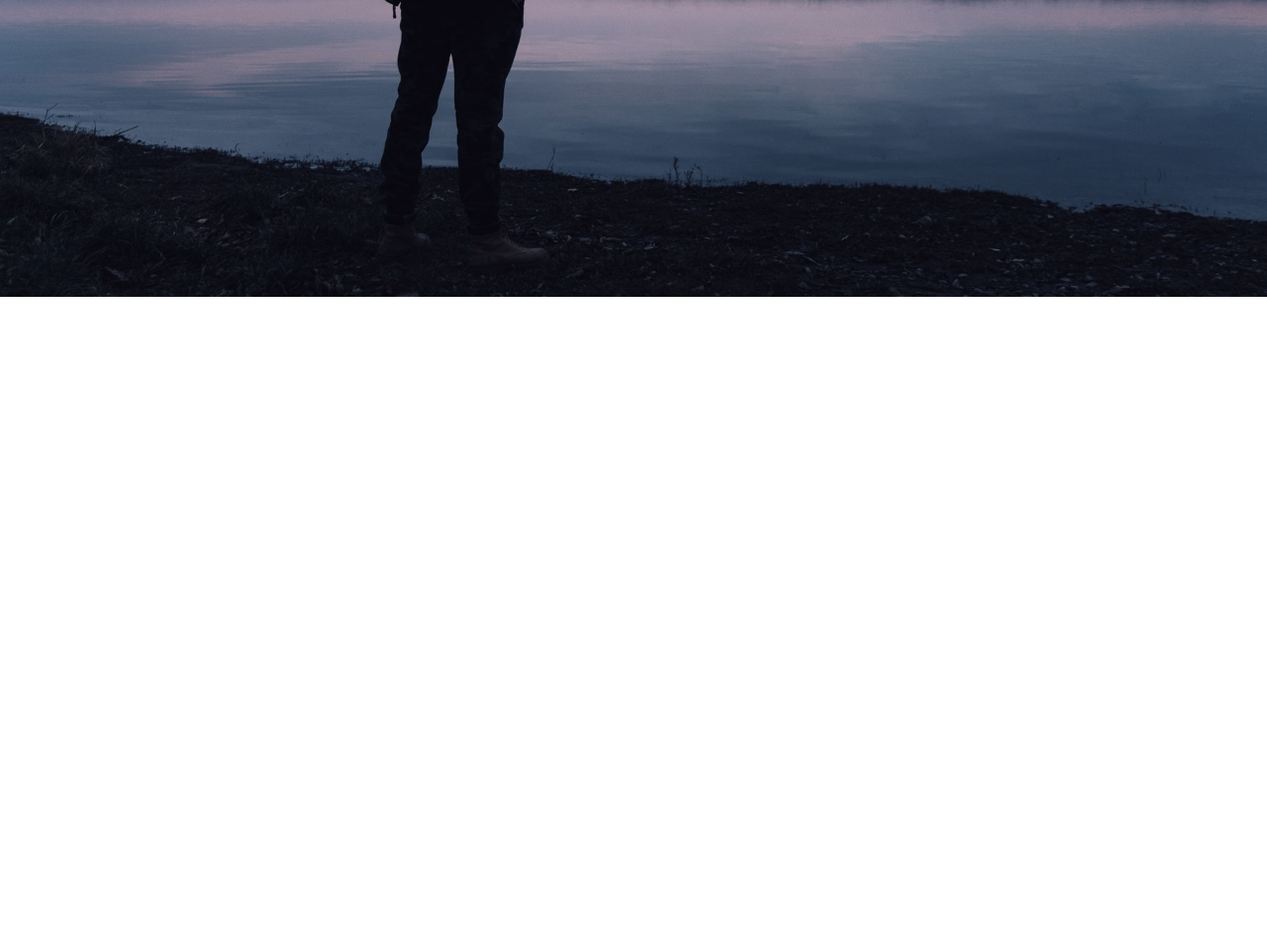
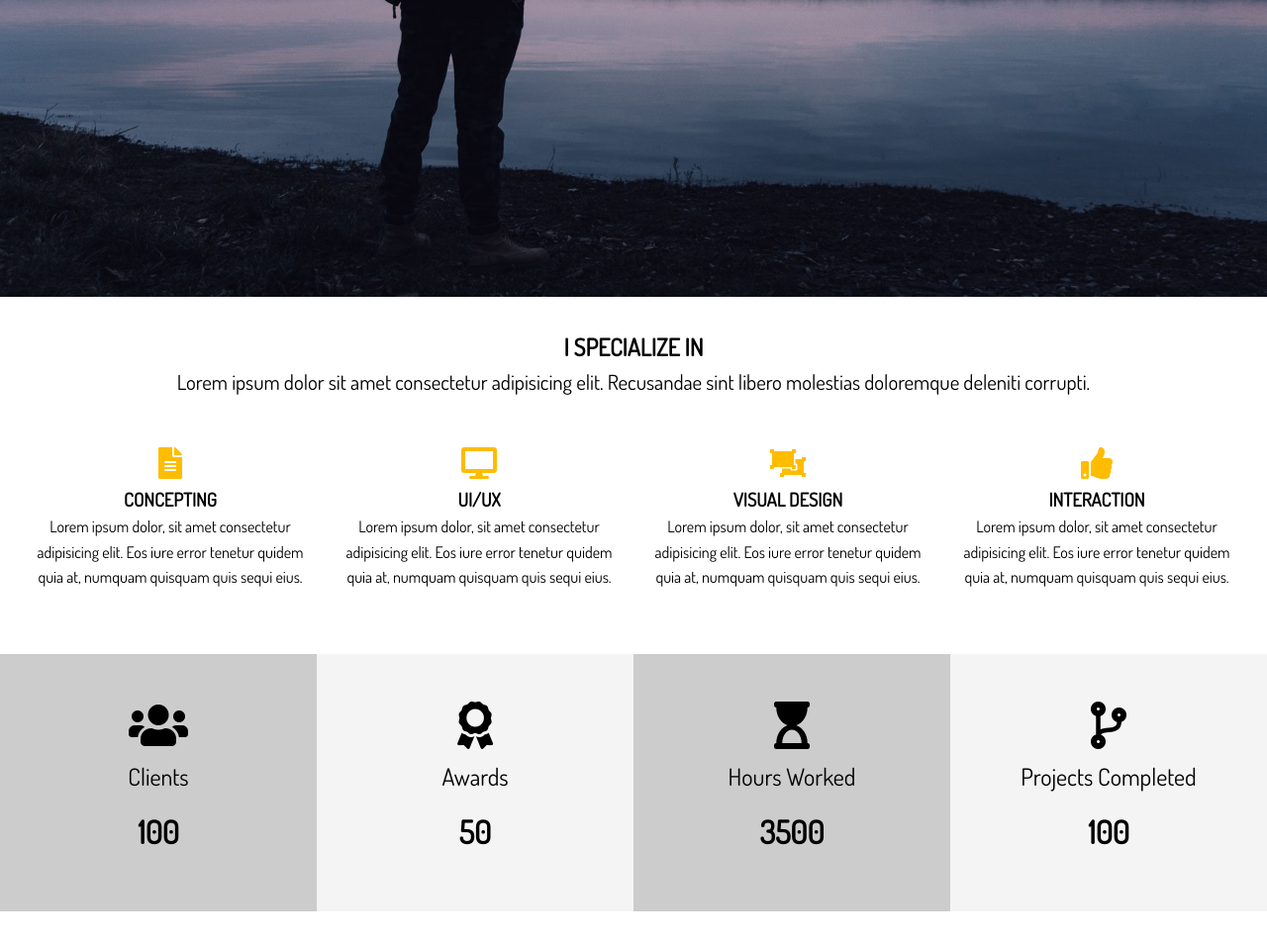
Before and after one commit to hudaprs/fe_portfolio_sass, a website: page dist/index.html in a window 1280 px wide. Shown: the part 500-1453 px from the top of the page at 99% size. Before the commit the page ends 800 px from the top, so only its background shows below. Drawn offline with Linux system fonts and the light colour scheme.

Commit message:
specialize and stats section

```diff
--- a/scss/_utils.scss
+++ b/scss/_utils.scss
@@ -50,3 +50,35 @@ input[class^="btn-"]:hover {
 .text-center {
   text-align: center;
 }
+
+// Paddings
+.py {
+  &-1 {
+    padding: 1rem 0;
+  }
+  &-2 {
+    padding: 2rem 0;
+  }
+  &-3 {
+    padding: 3rem 0;
+  }
+  &-4 {
+    padding: 4rem 0;
+  }
+}
+
+// Margin
+.my {
+  &-1 {
+    margin: 1rem 0;
+  }
+  &-2 {
+    margin: 2rem 0;
+  }
+  &-3 {
+    margin: 3rem 0;
+  }
+  &-4 {
+    margin: 4rem 0;
+  }
+}
--- a/scss/main.scss
+++ b/scss/main.scss
@@ -92,3 +92,53 @@ img {
     }
   }
 }
+
+// Home
+#home {
+  // Home Section A
+  &-a {
+    .specials {
+      display: grid;
+      grid-template-columns: repeat(4, 1fr);
+      grid-gap: 1rem;
+      margin-top: 3rem;
+
+      .fas {
+        color: $main-color;
+        padding-bottom: 0.4rem;
+      }
+    }
+  }
+
+  &-b {
+    .stats {
+      display: grid;
+      grid-template-columns: repeat(4, 1fr);
+
+      li {
+        line-height: 2;
+
+        &.stats-title {
+          font-size: 1.5rem;
+        }
+
+        &.stats-number {
+          font-size: 2rem;
+          font-weight: bold;
+        }
+      }
+
+      div {
+        padding: 3rem 0;
+
+        &:nth-child(odd) {
+          background-color: $medium-color;
+        }
+
+        &:nth-child(even) {
+          background-color: $light-color;
+        }
+      }
+    }
+  }
+}
```
Also changed, not shown: dist/css/main.css, dist/index.html.
